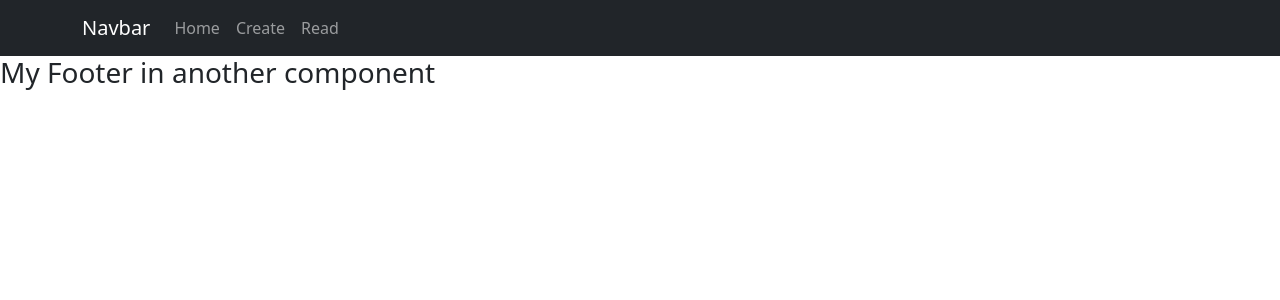
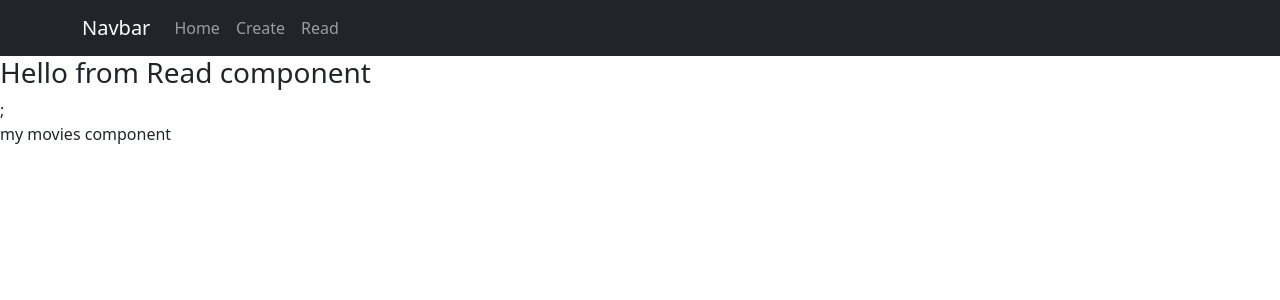
Before and after one commit to tiernanraftery/movieApp, a React (Create React App) app in the folder movie-app/: page /read in a window 1280 px wide. Shown: the top 300 px of the page. Built offline with nearby package versions, Linux system fonts and the light colour scheme.

Commit message:
myMovies and props added

```diff
--- a/movie-app/src/App.js
+++ b/movie-app/src/App.js
@@ -3,6 +3,7 @@
 import Header from './components/Header';
 import Footer from './components/Footer';
 import Content from './components/content';
+import Read from './components/read';
 
 function App() {
   return (
@@ -13,7 +14,7 @@
         client side routing allows your app
         to update the URL from a link*/}
         <Route path="/home" element={<Content />} />
-        <Route path="/read" element={<Footer />} />
+        <Route path="/read" element={<Read/>} />
         <Route path="/create" element={<Header/>} />
       </Routes>
     </Router>
--- /dev/null
+++ b/movie-app/src/components/Movies.js
@@ -0,0 +1,13 @@
+import read from "./read"
+//import read for the movies
+//call the prop
+const Movies =(props)=>{
+    return(
+        <div>
+            my movies component
+            {console.log(props.myMovies)}
+        </div>
+    );
+
+}
+export default Movies;
--- a/movie-app/src/components/read.js
+++ b/movie-app/src/components/read.js
@@ -1,6 +1,41 @@
-const read = () => {
-    return <h3>Hello from Read component</h3>;
-  };
-  //create read file
-  //made to modularize the app
-  export default read;
+import Movies from "./Movies";
+const Read = () => {
+    //added a constant variable that holds  JSON data
+    const data = [
+        {
+            "Title": "Avengers: Infinity War",
+            "Year": "2018",
+            "imdbID": "tt4154756",
+            "Type": "movie",
+            "Poster": "https://m.media-amazon.com/images/M/MV5BMjMxNjY2MDU1OV5BMl5BanBnXkFtZTgwNzY1MTUwNTM@._V1_SX300.jpg"
+        },
+        {
+            "Title": "Captain America: Civil War",
+            "Year": "2016",
+            "imdbID": "tt3498820",
+            "Type": "movie",
+            "Poster": "https://m.media-amazon.com/images/M/MV5BMjQ0MTgyNjAxMV5BMl5BanBnXkFtZTgwNjUzMDkyODE@._V1_SX300.jpg"
+        },
+        {
+            "Title": "World War Z",
+            "Year": "2013",
+            "imdbID": "tt0816711",
+            "Type": "movie",
+            "Poster": "https://m.media-amazon.com/images/M/MV5BNDQ4YzFmNzktMmM5ZC00MDZjLTk1OTktNDE2ODE4YjM2MjJjXkEyXkFqcGdeQXVyNTA4NzY1MzY@._V1_SX300.jpg"
+        }
+    ];
+
+
+    return (
+
+        <div>
+            <h3>Hello from Read component</h3>;
+
+            <Movies myMovies={data}/>
+        </div>
+    );
+
+};
+//create read file
+//made to modularize the app
+export default Read;
```
Also changed, not shown: movie-app/src/components/MovieItem.js (added).
